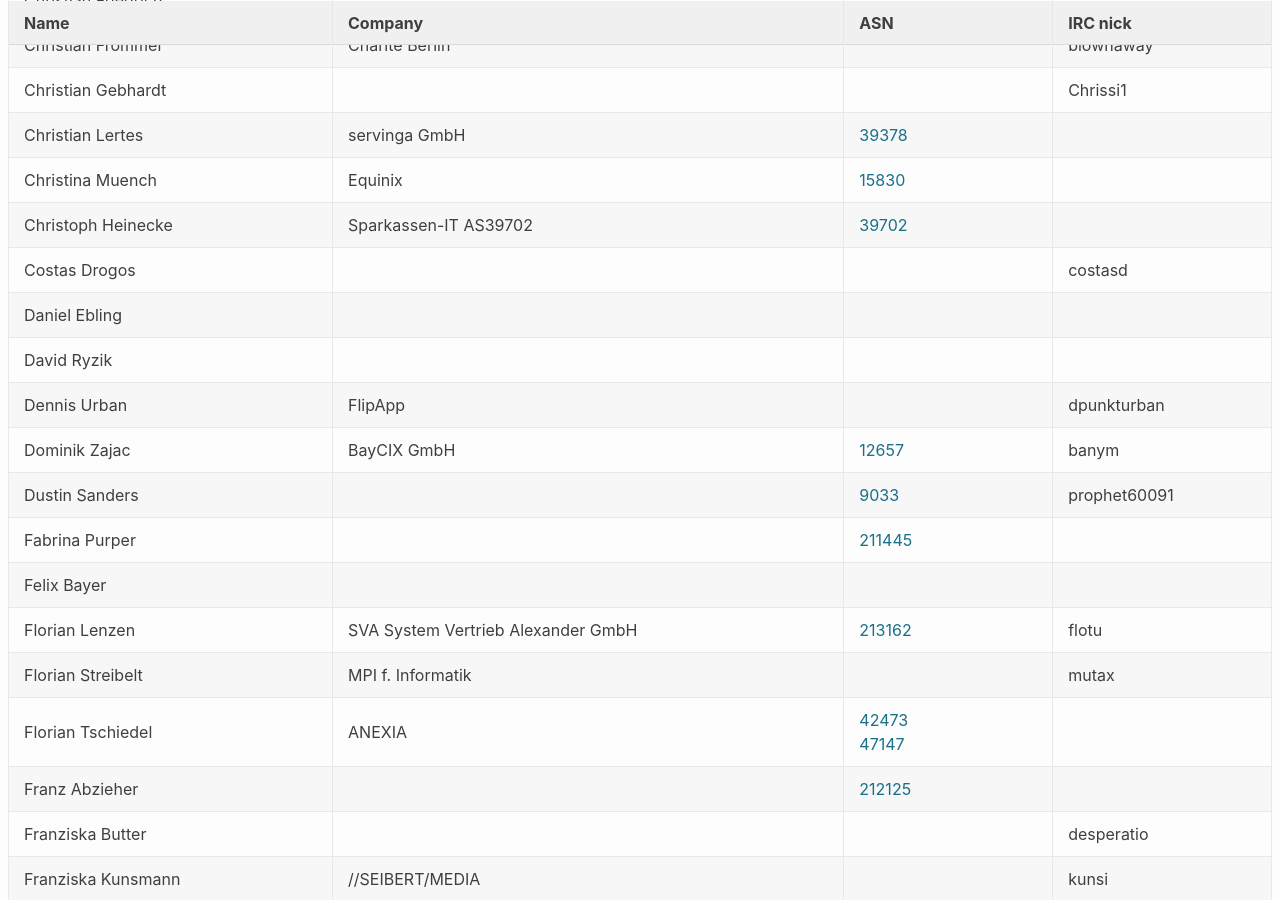
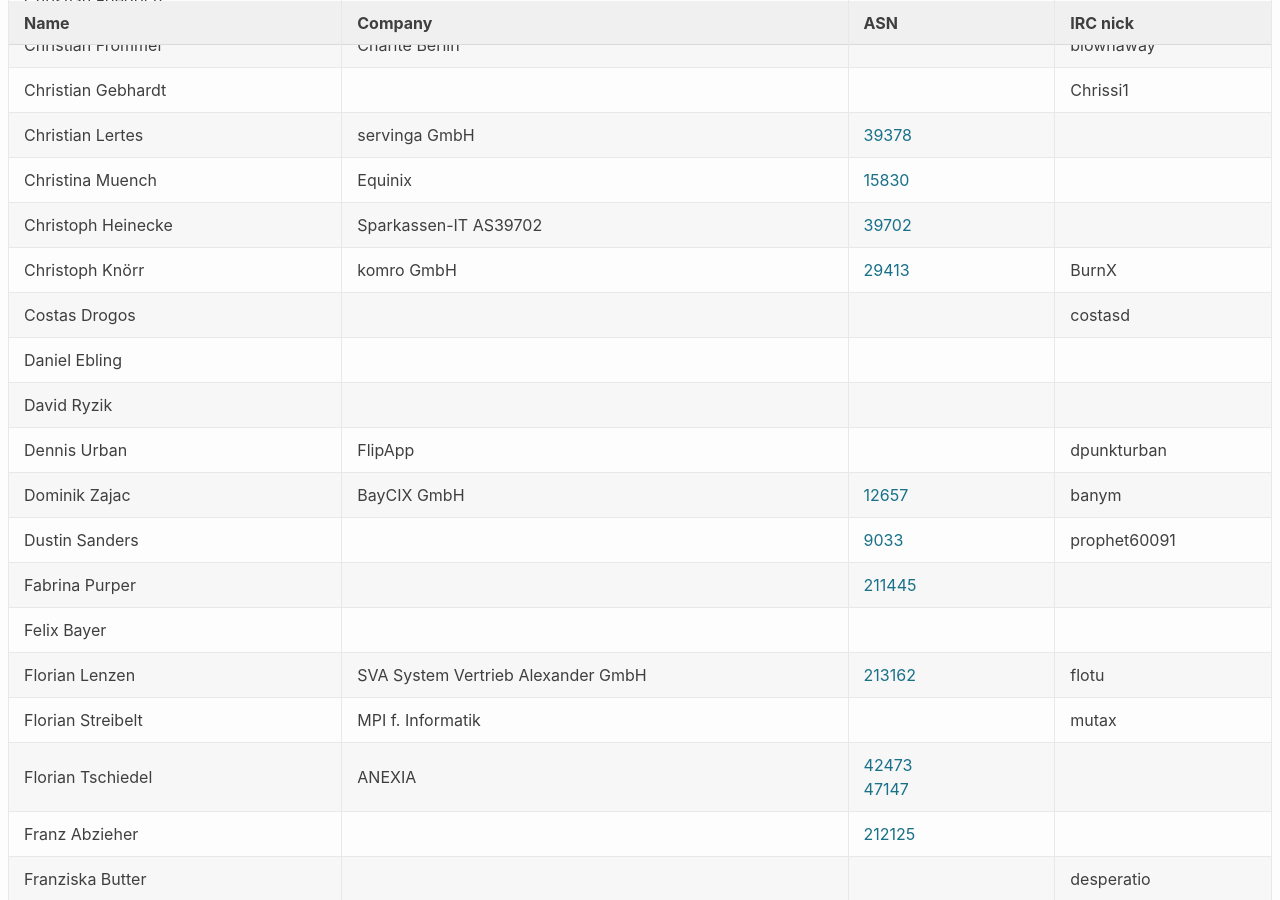
Before and after one commit to denog/pretix-attendeelist, a Jekyll site: the page built from denog13/index.markdown, in a window 1280 px wide and 900 px high, scrolled down 616 px. Built offline with Jekyll 4.4.1, drawn with Linux system fonts in a browser that asks for light colours.

Commit message:
Latest data: Wed Sep 29 13:49:52 UTC 2021

```diff
--- a/_data/attendees_denog13.json
+++ b/_data/attendees_denog13.json
@@ -106,6 +106,12 @@
     "company": "Sparkassen-IT AS39702",
     "irc": null,
     "asn": "39702"
+  },
+  {
+    "name": "Christoph Knörr",
+    "company": "komro GmbH",
+    "irc": "BurnX",
+    "asn": "29413"
   },
   {
     "name": "Costas Drogos",
@@ -322,6 +328,12 @@
     "company": "German Edge Cloud GmbH & Co. KG",
     "irc": "skorpy",
     "asn": "42263 64475 58145"
+  },
+  {
+    "name": "Manikandan Jayaraman",
+    "company": null,
+    "irc": null,
+    "asn": null
   },
   {
     "name": "Manuel Gomez Vadillo",
```
